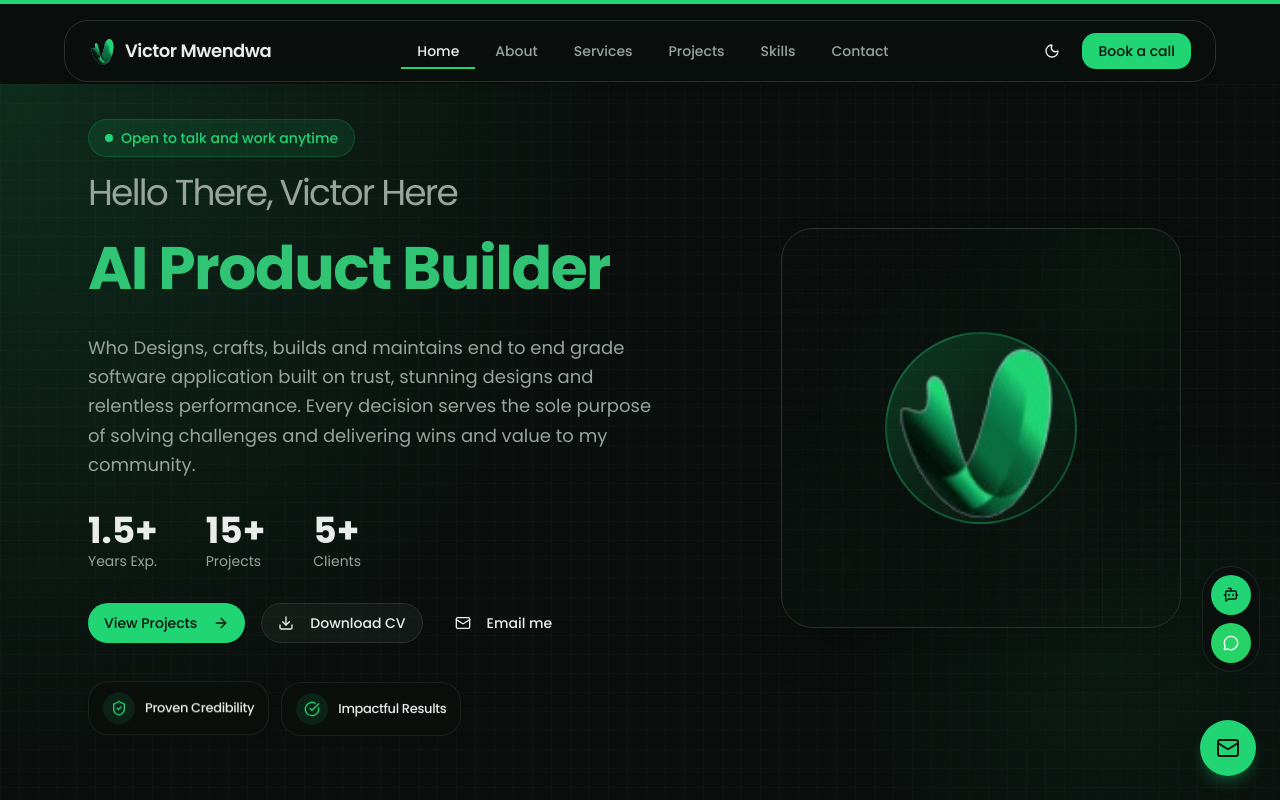
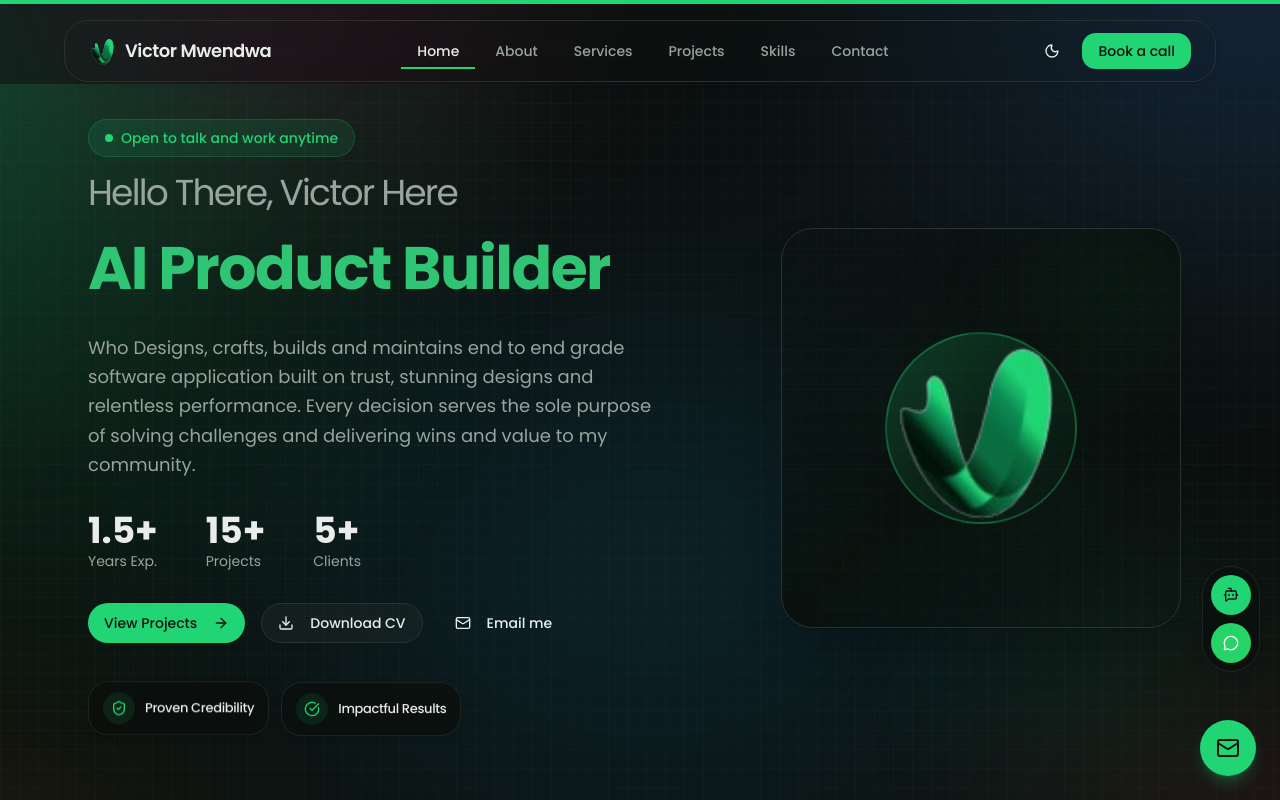
Before and after one commit to Abivic9-ops/Abivic9-Ops-Portfolio_Nextjs, a Next.js app: page / in a window 1280 px wide. Shown: the top 800 px of the page. Built offline with nearby package versions, Linux system fonts and the light colour scheme.

Commit message:
Integrated the custom aurora animated effect

```diff
--- a/src/app/about/page.tsx
+++ b/src/app/about/page.tsx
@@ -581,7 +581,7 @@ export default function AboutPage() {
               Let&apos;s talk about it and make it a reality.
             </p>
             <div className="flex flex-col sm:flex-row items-center justify-center gap-4">
-              <Link
+              <a
                 href={`mailto:${SITE.email}`}
                 className={cn(
                   buttonVariants({ size: "lg" }),
@@ -590,7 +590,7 @@ export default function AboutPage() {
               >
                 Reach Out to Me
                 <ArrowRight className="ml-2 h-4 w-4 transition-transform group-hover:translate-x-1" />
-              </Link>
+              </a>
               <a
                 href={SITE.calendly}
                 target="_blank"
--- a/src/app/globals.css
+++ b/src/app/globals.css
@@ -80,10 +80,114 @@
   * {
     @apply border-border outline-ring/50;
   }
-  body {
-    @apply bg-background text-foreground;
-  }
   html {
+    @apply bg-background;
     scroll-behavior: smooth;
   }
+  body {
+    @apply text-foreground;
+  }
 }
+
+/* ─── Aurora colour-shift animation ────────────────────────────── */
+/* Colors: emerald, rose, blue, amber, sky, pink — from services hover gradients */
+
+.aurora-bg {
+  position: fixed;
+  inset: 0;
+  z-index: -1;
+  pointer-events: none;
+  overflow: hidden;
+  opacity: 0;
+  animation: aurora-fade-in 2s ease-out 0.5s forwards;
+}
+
+.aurora-bg::before {
+  content: "";
+  position: absolute;
+  inset: -50%;
+  width: 200%;
+  height: 200%;
+  background:
+    radial-gradient(ellipse 40% 45% at 15% 20%,  hsla(160, 84%, 39%, 0.5), transparent 65%),
+    radial-gradient(ellipse 35% 40% at 80% 15%,  hsla(217, 91%, 60%, 0.4), transparent 60%),
+    radial-gradient(ellipse 40% 35% at 85% 75%,  hsla(350, 89%, 60%, 0.35), transparent 60%),
+    radial-gradient(ellipse 35% 45% at 20% 80%,  hsla(38, 92%, 50%, 0.35), transparent 65%),
+    radial-gradient(ellipse 35% 40% at 55% 50%,  hsla(199, 89%, 48%, 0.3), transparent 60%),
+    radial-gradient(ellipse 30% 35% at 40% 10%,  hsla(330, 81%, 60%, 0.3), transparent 55%);
+  filter: blur(80px);
+  animation: aurora-drift 12s ease-in-out infinite alternate;
+  will-change: transform;
+}
+
+.dark .aurora-bg {
+  opacity: 0;
+  animation: aurora-fade-in-dark 2s ease-out 0.5s forwards;
+}
+
+.dark .aurora-bg::before {
+  filter: blur(100px);
+  animation: aurora-drift 12s ease-in-out infinite alternate;
+}
+
+@keyframes aurora-fade-in {
+  0%   { opacity: 0; }
+  100% { opacity: 0.7; }
+}
+
+@keyframes aurora-fade-in-dark {
+  0%   { opacity: 0; }
+  100% { opacity: 0.5; }
+}
+
+@keyframes aurora-drift {
+  0%   { transform: translate(0%, 0%) rotate(0deg) scale(1); }
+  25%  { transform: translate(12%, -10%) rotate(4deg) scale(1.06); }
+  50%  { transform: translate(-8%, 12%) rotate(-3deg) scale(0.96); }
+  75%  { transform: translate(10%, 6%) rotate(3deg) scale(1.04); }
+  100% { transform: translate(-5%, -8%) rotate(-2deg) scale(1); }
+}
+
+/* ─── Gradient text utility ────────────────────────────────────── */
+/* Same 6 service hover colors for text gradient */
+
+.gradient-text {
+  background: linear-gradient(
+    135deg,
+    hsl(160, 84%, 39%) 0%,
+    hsl(217, 91%, 60%) 25%,
+    hsl(350, 89%, 60%) 45%,
+    hsl(38, 92%, 50%) 65%,
+    hsl(199, 89%, 48%) 80%,
+    hsl(330, 81%, 60%) 100%
+  );
+  background-size: 200% 200%;
+  -webkit-background-clip: text;
+  background-clip: text;
+  -webkit-text-fill-color: transparent;
+  animation: gradient-text-shift 8s ease-in-out infinite;
+  will-change: background-position;
+}
+
+.dark .gradient-text {
+  background: linear-gradient(
+    135deg,
+    hsl(160, 84%, 50%) 0%,
+    hsl(217, 91%, 65%) 25%,
+    hsl(350, 89%, 65%) 45%,
+    hsl(38, 92%, 55%) 65%,
+    hsl(199, 89%, 55%) 80%,
+    hsl(330, 81%, 65%) 100%
+  );
+  background-size: 200% 200%;
+  -webkit-background-clip: text;
+  background-clip: text;
+  -webkit-text-fill-color: transparent;
+  animation: gradient-text-shift 8s ease-in-out infinite;
+}
+
+@keyframes gradient-text-shift {
+  0%   { background-position: 0% 50%; }
+  50%  { background-position: 100% 50%; }
+  100% { background-position: 0% 50%; }
+}
--- a/src/app/layout.tsx
+++ b/src/app/layout.tsx
@@ -51,6 +51,7 @@ export default function RootLayout({
           disableTransitionOnChange
         >
           <ScrollProgress />
+          <div className="aurora-bg" aria-hidden="true" />
           <Navbar />
           <main className="flex-1 flex flex-col min-h-screen pb-12">
             {children}
--- a/src/components/footer.tsx
+++ b/src/components/footer.tsx
@@ -109,7 +109,7 @@ export function Footer() {
                 </a>
               </li>
               <li>
-                <a href={`tel:+254700000000`} className="text-sm text-muted-foreground hover:text-foreground transition-colors duration-200 inline-flex items-center gap-1.5 group">
+                <a href={`tel:+254706366041`} className="text-sm text-muted-foreground hover:text-foreground transition-colors duration-200 inline-flex items-center gap-1.5 group">
                   <span className="w-1 h-1 rounded-full bg-primary/30 group-hover:bg-primary transition-colors" />
                   Call Me
                 </a>
--- a/src/components/sections/work-together-cta.tsx
+++ b/src/components/sections/work-together-cta.tsx
@@ -95,7 +95,7 @@ Let&apos;s start a conversation.
             Get in Touch
           </Link>
           <a
-            href={`tel:+254700000000`}
+            href={`tel:+254706366041`}
             className={cn(
               buttonVariants({ variant: "outline", size: "lg" }),
               "rounded-full px-10 py-4 border-border"
```
